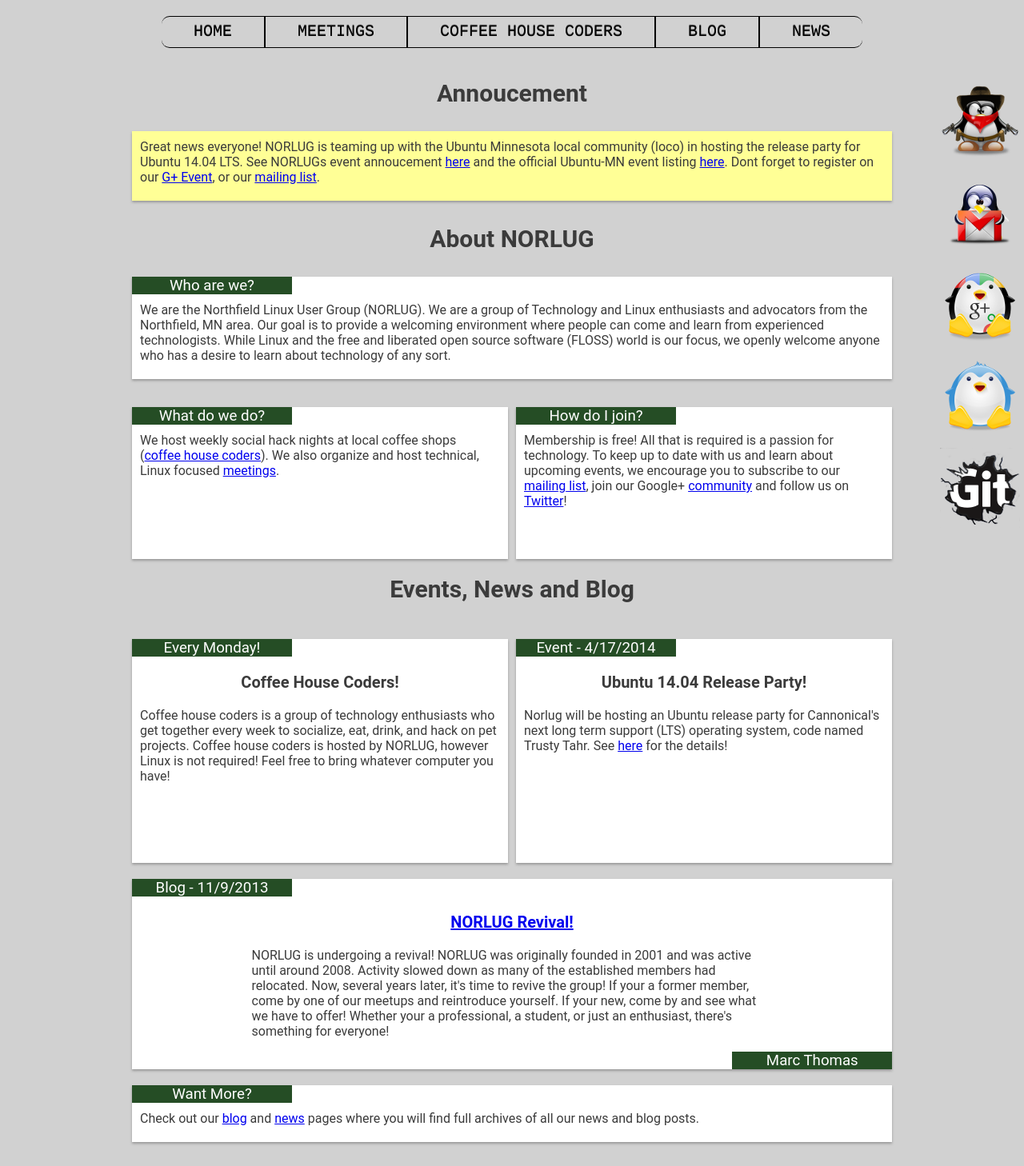
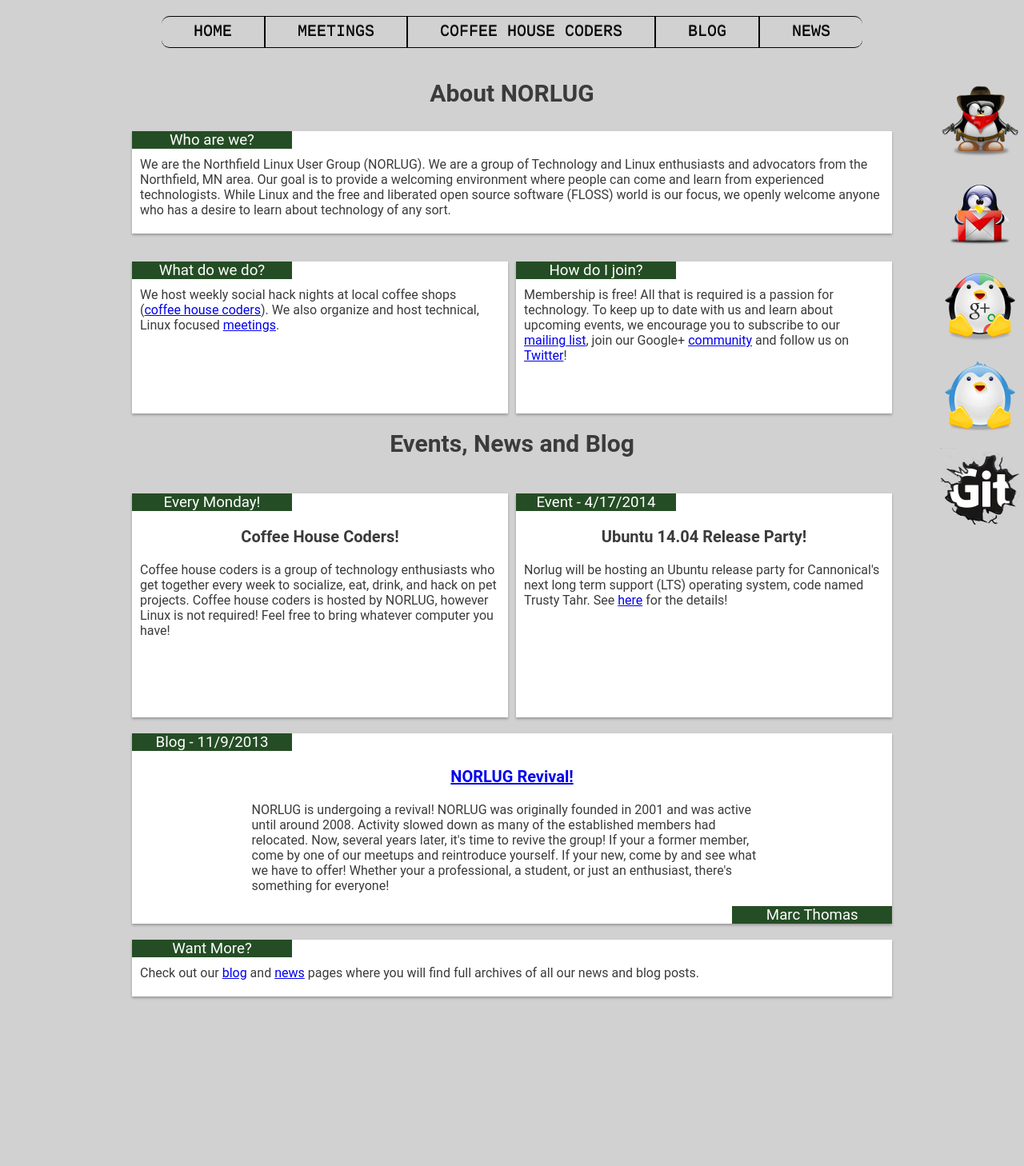
Before and after one commit to norlug/norlug.github.io, a Jekyll site: the page built from index.html, in a window 1280 px wide. Shown: the whole page at 80% size. Built offline with Jekyll 4.4.1, drawn with Linux system fonts in a browser that asks for light colours; after the commit the page ends 1276 px from its top, so only the background shows below that.

Commit message:
Removed announcement

```diff
--- a/index.html
+++ b/index.html
@@ -2,12 +2,12 @@
 layout: default
 ---
 
-<p class="welcomePageHeaders">Annoucement</p>
+<!--<p class="welcomePageHeaders">Annoucement</p>
 <section class="card lightYellow">
     <p class="content left">Great news everyone! NORLUG is teaming up with the Ubuntu Minnesota local community (loco) in hosting the release party for Ubuntu 14.04 LTS. See NORLUGs event annoucement <a href="http://www.norlug.org/meetings/2014/04/17/Ubuntu1404ReleaseParty.html" target="_blank">here</a> and the official Ubuntu-MN event listing <a href="http://loco.ubuntu.com/events/ubuntu-minnesota/2770-northfield-mn-1404-release-party/" target="_blank">here</a>.
 Dont forget to register on our <a href="https://plus.google.com/u/0/events/cp5h1hhc66hi4idrrdggsu87dcg?authkey=CJypz7jNgefi6gE" target="_blank">G+ Event</a>, or our <a href="http://www.norlug.org/mailinglist" target="_blank">mailing list</a>.</p>
 </section>
-
+-->
 
 <p class="welcomePageHeaders">About NORLUG</p>
 <section class="card">
```
